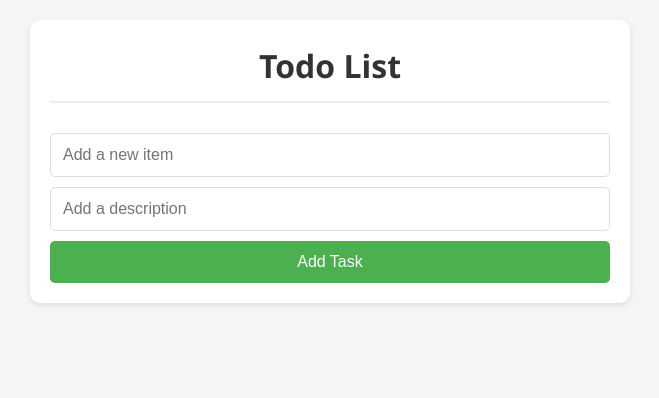
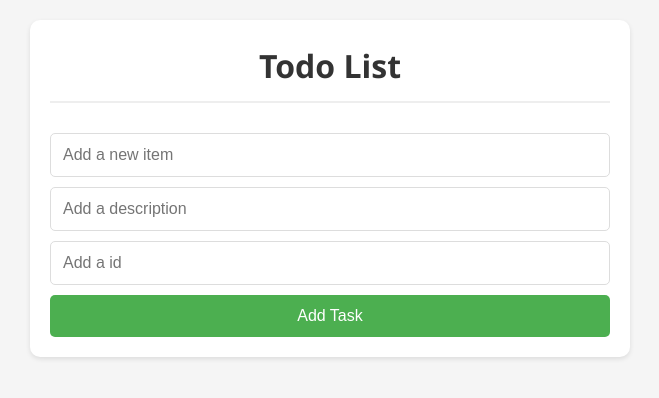
Before and after one commit to GRASiN1/DevOps, a Flask app: template Assignment3/templates/todo.html in a window 1280 px wide. Shown: the top 398 px of the page, without its empty margins (310-969 px from the left). Run offline with Flask 3, Linux system fonts and the light colour scheme; the template is opened without the code that fills it, so the values that code supplies are empty.

Commit message:
Added id field

```diff
--- a/Assignment3/templates/todo.html
+++ b/Assignment3/templates/todo.html
@@ -124,6 +124,7 @@
         <form action="{{ url_for('addToDo') }}" method="post">
             <input type="text" name="name" placeholder="Add a new item" required>
             <input type="text" name="description" placeholder="Add a description" required>
+            <input type="text" name="id" placeholder="Add a id" required>
             <button type="submit">Add Task</button>
         </form>
     </div>
```
